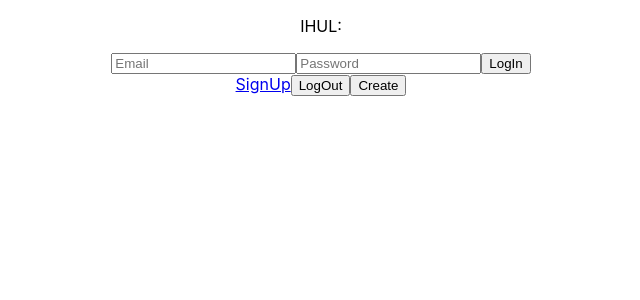
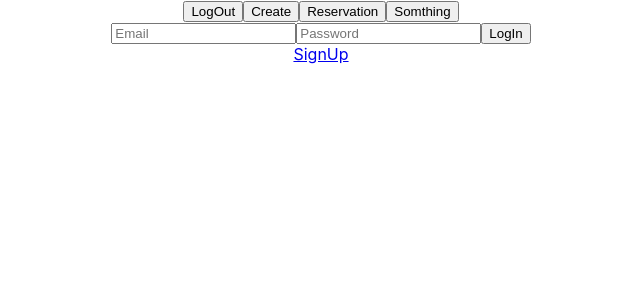
Before and after one commit to GuilhermeGiachellin/AirTaxi, a React (Create React App) app: page / in a window 1280 px wide. Shown: the top 300 px of the page, without its empty margins (319-959 px from the left). Built offline with nearby package versions, Linux system fonts and the light colour scheme.

Commit message:
Created nav component

```diff
--- a/src/App.js
+++ b/src/App.js
@@ -10,6 +10,7 @@ import SigUpForm from './component/myForm/SignUpForm';
 import MainPage from './component/MainPage';
 import { logOut } from './redux/slices/sessionSlice';
 import { createPlane } from './redux/slices/planesSlice';
+import NavBar from './component/nav/navBar';
 
 function App() {
   const status = useSelector((state) => state.sessions.status);
@@ -28,15 +29,13 @@ function App() {
 
   return (
     <div className="App">
-      <p>IHUL: </p>
+      <NavBar />
       <Routes>
         <Route path="/" element={<LogInForm />} />
         <Route path="/signUp" element={<SigUpForm />} />
         <Route path="/main" element={<MainPage />} />
       </Routes>
       <Link to="/signUp">SignUp</Link>
-      <button type="button" onClick={() => dispatch(logOut())}>LogOut</button>
-      <button type="button" onClick={() => dispatch(createPlane())}>Create</button>
     </div>
   );
 }
--- /dev/null
+++ b/src/component/nav/navBar.js
@@ -0,0 +1,24 @@
+import React from 'react';
+import { useDispatch } from 'react-redux';
+// import { useNavigate } from 'react-router-dom';
+import { createPlane } from '../../redux/slices/planesSlice';
+import { logOut } from '../../redux/slices/sessionSlice';
+
+const NavBar = () => {
+  const dispatch = useDispatch();
+  //   const navigate = useNavigate();
+  return (
+    <>
+      <div>
+        <nav>
+          <button type="button" onClick={() => dispatch(logOut())}>LogOut</button>
+          <button type="button" onClick={() => dispatch(createPlane())}>Create</button>
+          <button type="button">Reservation</button>
+          <button type="button">Somthing</button>
+        </nav>
+      </div>
+    </>
+  );
+};
+
+export default NavBar;
```
